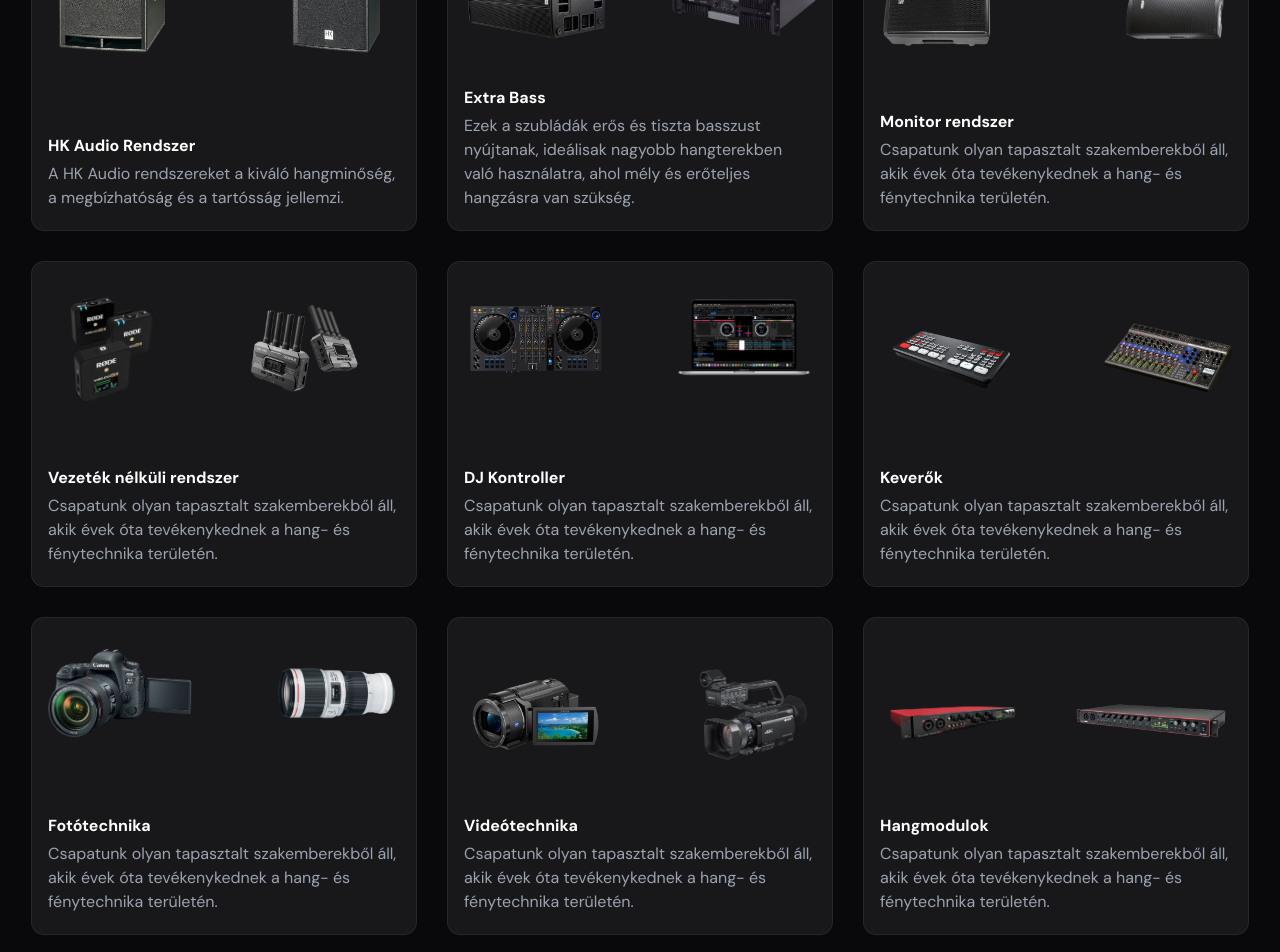
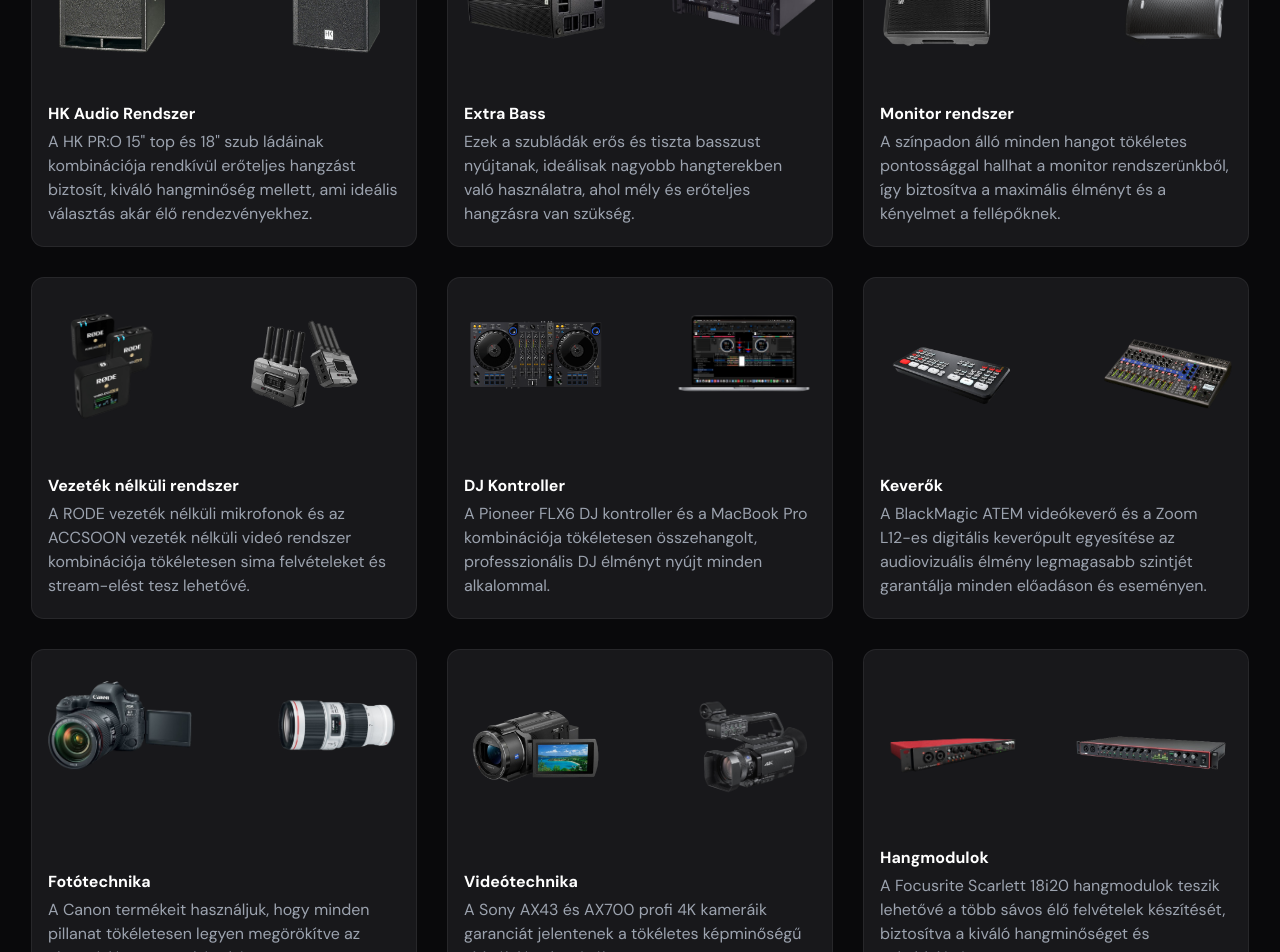
Before and after one commit to Solmyr77/SPAudioSite, a Vue app: page / in a window 1280 px wide. Shown: the part 3440-4392 px from the top of the page. Built offline with nearby package versions, Linux system fonts and the light colour scheme; what tailwindcss-elevation would draw is missing.

Commit message:
Added descriptions

```diff
--- a/src/views/HomeView.vue
+++ b/src/views/HomeView.vue
@@ -307,7 +307,7 @@
 
                   <div>
                      <div class="text-white dm-sans-bold antialiased">HK Audio Rendszer</div>
-                     <div class="text-gray-400 mt-1 dm-sans-regular break-words">A HK Audio rendszereket a kiváló hangminőség, a megbízhatóság és a tartósság jellemzi.</div>
+                     <div class="text-gray-400 mt-1 dm-sans-regular break-words">A HK PR:O 15" top és 18" szub ládáinak kombinációja rendkívül erőteljes hangzást biztosít, kiváló hangminőség mellett, ami ideális választás akár élő rendezvényekhez.</div>
                   </div>
                </div>
             </div>
@@ -335,7 +335,7 @@
 
                   <div>
                      <div class="text-white dm-sans-bold antialiased">Monitor rendszer</div>
-                     <div class="text-gray-400 mt-1 dm-sans-regular">Csapatunk olyan tapasztalt szakemberekből áll, akik évek óta tevékenykednek a hang- és fénytechnika területén.</div>
+                     <div class="text-gray-400 mt-1 dm-sans-regular">A színpadon álló minden hangot tökéletes pontossággal hallhat a monitor rendszerünkből, így biztosítva a maximális élményt és a kényelmet a fellépőknek.</div>
                   </div>
                </div>
             </div>
@@ -349,7 +349,7 @@
 
                   <div>
                      <div class="text-white dm-sans-bold antialiased">Vezeték nélküli rendszer</div>
-                     <div class="text-gray-400 mt-1 dm-sans-regular">Csapatunk olyan tapasztalt szakemberekből áll, akik évek óta tevékenykednek a hang- és fénytechnika területén.</div>
+                     <div class="text-gray-400 mt-1 dm-sans-regular">A RODE vezeték nélküli mikrofonok és az ACCSOON vezeték nélküli videó rendszer kombinációja tökéletesen sima felvételeket és stream-elést tesz lehetővé.</div>
                   </div>
                </div>
             </div>
@@ -363,7 +363,7 @@
 
                   <div>
                      <div class="text-white dm-sans-bold antialiased">DJ Kontroller</div>
-                     <div class="text-gray-400 mt-1 dm-sans-regular">Csapatunk olyan tapasztalt szakemberekből áll, akik évek óta tevékenykednek a hang- és fénytechnika területén.</div>
+                     <div class="text-gray-400 mt-1 dm-sans-regular">A Pioneer FLX6 DJ kontroller és a MacBook Pro kombinációja tökéletesen összehangolt, professzionális DJ élményt nyújt minden alkalommal.</div>
                   </div>
                </div>
             </div>
@@ -377,7 +377,7 @@
 
                   <div>
                      <div class="text-white dm-sans-bold antialiased">Keverők</div>
-                     <div class="text-gray-400 mt-1 dm-sans-regular">Csapatunk olyan tapasztalt szakemberekből áll, akik évek óta tevékenykednek a hang- és fénytechnika területén.</div>
+                     <div class="text-gray-400 mt-1 dm-sans-regular">A BlackMagic ATEM videókeverő és a Zoom L12-es digitális keverőpult egyesítése az audiovizuális élmény legmagasabb szintjét garantálja minden előadáson és eseményen.</div>
                   </div>
                </div>
             </div>
@@ -391,7 +391,7 @@
 
                   <div>
                      <div class="text-white dm-sans-bold antialiased">Fotótechnika</div>
-                     <div class="text-gray-400 mt-1 dm-sans-regular">Csapatunk olyan tapasztalt szakemberekből áll, akik évek óta tevékenykednek a hang- és fénytechnika területén.</div>
+                     <div class="text-gray-400 mt-1 dm-sans-regular">A Canon termékeit használjuk, hogy minden pillanat tökéletesen legyen megörökítve az elmosódás mentes képekért.</div>
                   </div>
                </div>
             </div>
@@ -405,7 +405,7 @@
 
                   <div>
                      <div class="text-white dm-sans-bold antialiased">Videótechnika</div>
-                     <div class="text-gray-400 mt-1 dm-sans-regular">Csapatunk olyan tapasztalt szakemberekből áll, akik évek óta tevékenykednek a hang- és fénytechnika területén.</div>
+                     <div class="text-gray-400 mt-1 dm-sans-regular">A Sony AX43 és AX700 profi 4K kameráik garanciát jelentenek a tökéletes képminőségű videók létrehozásában.</div>
                   </div>
                </div>
             </div>
@@ -419,7 +419,7 @@
 
                   <div>
                      <div class="text-white dm-sans-bold antialiased">Hangmodulok</div>
-                     <div class="text-gray-400 mt-1 dm-sans-regular">Csapatunk olyan tapasztalt szakemberekből áll, akik évek óta tevékenykednek a hang- és fénytechnika területén.</div>
+                     <div class="text-gray-400 mt-1 dm-sans-regular">A Focusrite Scarlett 18i20 hangmodulok teszik lehetővé a több sávos élő felvételek készítését, biztosítva a kiváló hangminőséget és sokoldalúságot.</div>
                   </div>
                </div>
             </div>
```
